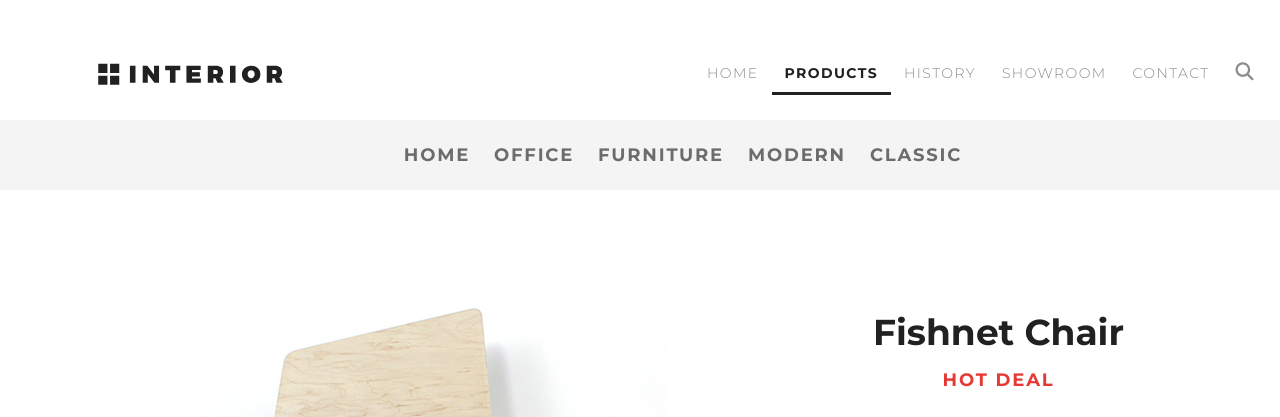
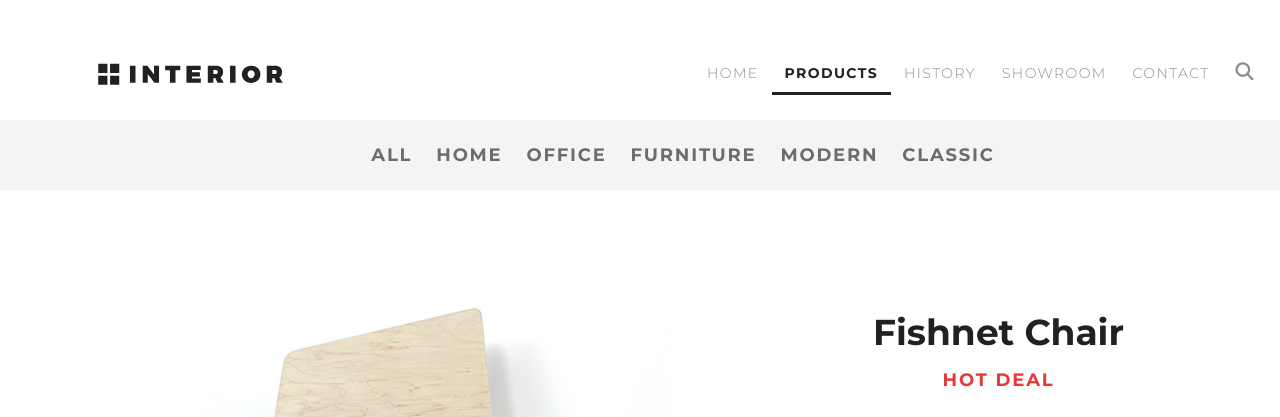
Before and after one commit to Iuliia-Fedkovych/Django, a Django app: page /products/ in a window 1280 px wide; the page is wider, and only the part inside the window is pictured. Shown: the top 417 px of that part. Run offline with Django 3.2, Linux system fonts and the light colour scheme; data comes from the database, SQL or seed files in the repository; some libraries are stand-ins or nearby versions.

Commit message:
create url dispatcher

```diff
--- a/geekshop/urls.py
+++ b/geekshop/urls.py
@@ -17,21 +17,14 @@ from django.contrib import admin
 from django.urls import path
 from django.conf import settings
 from django.conf.urls.static import static
+from django.conf.urls import include
 
 import mainapp.views as mainapp
 
 urlpatterns = [
     path('', mainapp.main, name='main'),
-    path('products/', mainapp.products, name='products'),
+    path('products/', include('mainapp.urls', namespace='products')),
     path('contact/', mainapp.contact, name='contact'),
-
-    path('products/all', mainapp.products, name='products_all'),
-    path('products/home', mainapp.products, name='home'),
-    path('products/office', mainapp.products, name='office'),
-    path('products/furniture', mainapp.products, name='furniture'),
-    path('products/modern', mainapp.products, name='modern'),
-    path('products/classic', mainapp.products, name='classic'),
-
     path('admin/', admin.site.urls),
 
 ]
--- a/mainapp/templates/mainapp/include/inc_main_menu.html
+++ b/mainapp/templates/mainapp/include/inc_main_menu.html
@@ -6,7 +6,7 @@
             HOME
             </a>
         </li>
-        <li><a href="{% url 'products' %}" class="menu__link {% if request.resolver_match.url_name == 'products' %}menu__link_active{% endif %}">PRODUCTS</a></li>
+        <li><a href="{% url 'mainapp:index' %}" class="menu__link {% if request.resolver_match.namespace == 'products' %}menu__link_active{% endif %}">PRODUCTS</a></li>
         <li><a href="#" class="menu__link">HISTORY</a></li>
         <li><a href="#" class="menu__link">SHOWROOM</a></li>
         <li><a href="{% url 'contact' %}" class="menu__link {% if request.resolver_match.url_name == 'contact' %}menu__link_active{% endif %}">CONTACT</a></li>
--- a/mainapp/templates/mainapp/include/inc_submenu.html
+++ b/mainapp/templates/mainapp/include/inc_submenu.html
@@ -1,7 +1,13 @@
 <ul class="tab-control">
+    <li>
+        <a href="{% url 'products:category' 0 %}"
+           class="product_menu {% if request.resolver_match.kwargs.pk == 0 %} product_menu_active {% endif %}">
+            all
+        </a>
+    </li>
     {% for link in categories %}
         <li>
-            <a href="{% url link.name %}" class="product_menu {% if request.resolver_match.url_name == link.name %}product_menu_active{% endif %}">
+            <a href="{% url 'products:category' link.pk %}" class="product_menu {% if request.resolver_match.kwargs.pk == link.pk %}product_menu_active{% endif %}">
                 {{link.name}}
             </a>
         </li>
--- /dev/null
+++ b/mainapp/urls.py
@@ -0,0 +1,13 @@
+
+from django.urls import path
+
+import mainapp.views as mainapp
+
+app_name = 'mainapp'
+
+urlpatterns = [
+
+    path('', mainapp.products, name='index'),
+    path('<int:pk>/', mainapp.products, name='category')
+
+]
--- a/mainapp/views.py
+++ b/mainapp/views.py
@@ -13,17 +13,8 @@ def main(request):
     return render(request, 'mainapp/index.html', context)
 
 
-def products(request):
-    submenu = [
-        {'href': 'products_all', 'name': 'all'},
-        {'href': 'products_home', 'name': 'home'},
-        {'href': 'products_office', 'name': 'office'},
-        {'href': 'products_furniture', 'name': 'furniture'},
-        {'href': 'products_modern', 'name': 'modern'},
-        {'href': 'products_classic', 'name': 'classic'},
-
-    ]
-
+def products(request, pk=None):
+    print(pk)
     products = Product.objects.all()[:3]
     categories = ProductCategory.objects.all()
 
```
